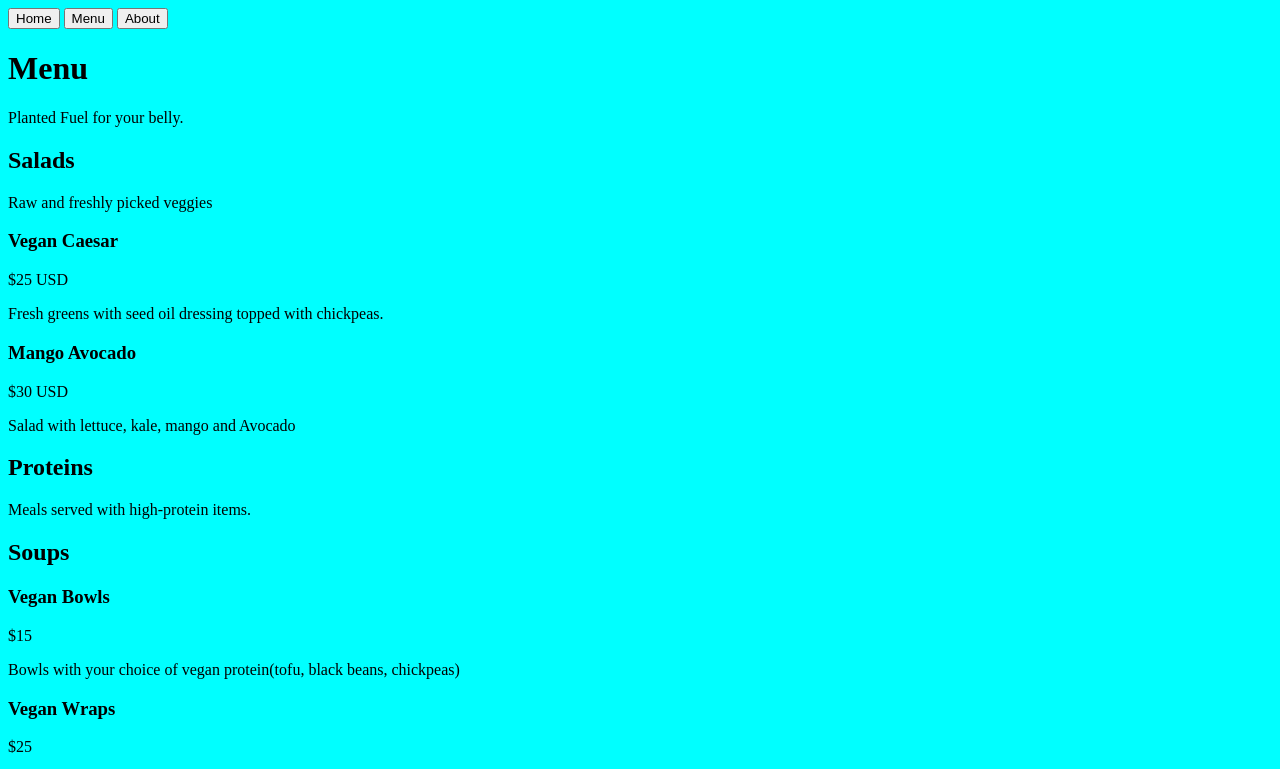
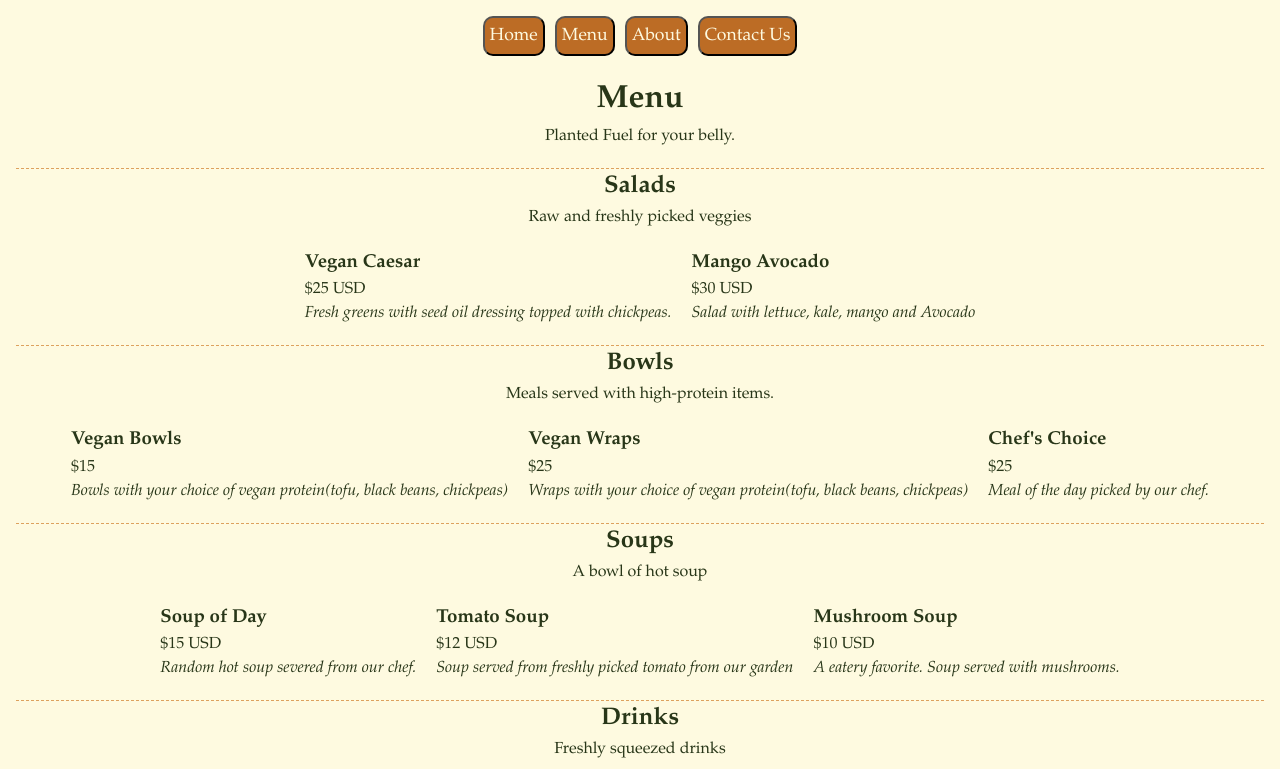
Before and after one commit to webtestingrun15/restaurant-page, a website built with webpack: page src/template.html in a window 1280 px wide. Both pictures are taken after a click on the button "Menu". Shown: the top 769 px of the page. Built offline with nearby package versions, Linux system fonts and the light colour scheme.

Commit message:
Style pages and add an about module

```diff
--- /dev/null
+++ b/src/about.js
@@ -0,0 +1,10 @@
+export { aboutDiv };
+  import tableImg from "/img/restaurant-table.jpg";
+
+const aboutDiv =
+  `<div class="about">
+        <h1>About Us</h1>
+        <p>We are the garden eatery. Our business was started by Chef Gigi on the Lunar surface.</p>
+        <img src="${tableImg}" alt="Table with Candles Outside">
+    </div>
+    `;
--- a/src/contact.js
+++ b/src/contact.js
@@ -1,18 +1,11 @@
-export { aboutDiv, contactDiv };
-  import tableImg from "/img/restaurant-table.jpg";
-const aboutDiv =
-  `<div class="about">
-        <h1>About Us</h1>
-        <p>We are the garden eatery. Our business was started by Chef Gigi on the Lunar surface.</p>
-        <img src="${tableImg}" alt="Table with Candles Outside">
-    </div>
-    `;
+export { contactDiv };
+
 
 const contactDiv =
   `<div class="contact">
         <h1>Contact Us</h1>
         <address>
-            Address:<br>
+            <b>Address:</b><br>
             The Garden Eatery<br>
             123 Golden Park Avenue <br>
             Left Lobe, Lunar 992923<br>
--- a/src/index.js
+++ b/src/index.js
@@ -1,7 +1,6 @@
 // src/index.js
-import { clearPage, contactLoad, menuLoad, pageLoad } from "./page-load";
+import { aboutLoad, clearPage, contactLoad, menuLoad, pageLoad } from "./page-load";
 import "./styles.css";
-// import { aboutDiv, contactDiv, heroDiv, menuDiv } from "./index.js";
 
 const homeButton = document.querySelector("#home");
 homeButton.addEventListener('click', function() {
@@ -18,6 +17,12 @@ menuButton.addEventListener('click', function () {
 const aboutButton = document.querySelector("#about");
 aboutButton.addEventListener('click', function () {
   clearPage();
+  aboutLoad();
+});
+
+const contactButton = document.querySelector("#contact");
+contactButton.addEventListener('click', function () {
+  clearPage();
   contactLoad();
 });
 
--- a/src/menu.js
+++ b/src/menu.js
@@ -2,10 +2,14 @@ export { menuDiv };
 
 const menuDiv =
   `<div class="menu">
+            <div class="intro">
                 <h1>Menu</h1>
                 <p>Planted Fuel for your belly.</p>
+            </div>
+            <div class="top-menu">
                 <h2>Salads</h2>
                 <p class="intro">Raw and freshly picked veggies</p>
+            </div>
             <div class="sub-menu">
                 <div class="menu-item">
                     <h3>Vegan Caesar</h3>
@@ -18,9 +22,10 @@ const menuDiv =
                     <p class="description">Salad with lettuce, kale, mango and Avocado</p>
                 </div>
             </div>
-            <h2>Proteins</h2>
+            <div class="top-menu">
+                 <h2>Bowls</h2>
                 <p class="intro">Meals served with high-protein items.</p>
-            <h2>Soups</h2>
+            </div>
             <div class="sub-menu">
                 <div class="menu-item">
                     <h3>Vegan Bowls</h3>
@@ -38,7 +43,10 @@ const menuDiv =
                     <div class="description">Meal of the day picked by our chef.</div>
                 </div>
             </div>
+            <div class="top-menu">
+                <h2>Soups</h2>
                 <p class="intro">A bowl of hot soup</p>
+            </div>
             <div class="sub-menu">
                 <div class="menu-item">
                     <h3>Soup of Day</h3>
@@ -56,8 +64,10 @@ const menuDiv =
                     <p class="description">A eatery favorite. Soup served with mushrooms.</p>
                 </div>
             </div>
+            <div class="top-menu">
                 <h2>Drinks</h2>
                 <p class="intro">Freshly squeezed drinks</p>
+            </div>
             <div class="sub-menu">
                 <div class="menu-item">
                     <h3>Pineapple Snapper</h3>
--- a/src/page-load.js
+++ b/src/page-load.js
@@ -1,7 +1,8 @@
-import { aboutDiv, contactDiv } from "./contact.js";
+import { aboutDiv } from "./about.js";
+import { contactDiv } from "./contact.js";
 import { menuDiv } from "./menu.js";
 import veggiesImg from "/img/chopping-veggies.jpg";
-export { clearPage, contactLoad, menuLoad, pageLoad };
+export { aboutLoad, clearPage, contactLoad, menuLoad, pageLoad };
 
 const contentDiv = document.querySelector(`#content`);
 
@@ -13,8 +14,12 @@ const menuLoad = ()=> {
     contentDiv.innerHTML = menuDiv;
 }
 
+const aboutLoad = () => {
+    contentDiv.innerHTML = aboutDiv;
+}
+
 const contactLoad = () => {
-    contentDiv.innerHTML = contactDiv + aboutDiv;
+    contentDiv.innerHTML = contactDiv;
 }
 
 const clearPage = () => {
--- a/src/styles.css
+++ b/src/styles.css
@@ -1,3 +1,120 @@
+:root {
+    --olive-leaf: #606c38ff;
+    --black-forest: #283618ff;
+    --cornsilk: #fefae0ff;
+    --sunlit-clay: #dda15eff;
+    --copperwood: #bc6c25ff;
+}
+
+/* Resets */
+*,
+*::before,
+*::after {
+    box-sizing: border-box;
+}
+
+*:not(dialog) {
+    margin: 0;
+    padding: 0;
+}
+
+input,
+button,
+textarea,
+select {
+    font: inherit;
+    font-size: 100%;
+    padding: 0;
+    margin: 0;
+    box-sizing: border-box;
+}
+
+/* remove default focus from Chrome Browsers */
+input:focus {
+    outline: none;
+}
+
 body {
-    background-color: aqua;
+    line-height: 1.5;
+    -webkit-font-smoothing: antialiased;
+    padding: 1rem;
 }
+
+img,
+picture,
+video,
+canvas,
+svg {
+    display: block;
+    max-width: 100%;
+}
+
+html {
+    font-family: 'Iowan Old Style', 'Palatino Linotype', 'URW Palladio L', P052, serif;
+    font-weight: normal;
+    background-color: var(--cornsilk);
+    color: var(--black-forest);
+}
+
+/* header */
+header > nav {
+    display: flex;
+    justify-content: center;
+    gap: 10px;
+}
+
+header {
+    margin-bottom: 20px;
+}
+
+/* navigation */
+button {
+    padding: 5px;
+    background-color: var(--copperwood);
+    color: var(--cornsilk);
+    border-radius: 10px;
+    font-size: 1.1rem;
+}
+
+
+/* hero */
+.hero > * {
+    margin-bottom: 10px;
+    text-align: center;
+}
+
+img {
+    margin: 0 auto;
+}
+
+/* menu */
+.menu > .intro {
+    text-align: center;
+}
+
+.menu > * {
+    margin-bottom: 10px;
+}
+
+.sub-menu {
+    display: flex;
+    justify-content: center;
+    gap: 20px;
+}
+
+.top-menu {
+    border-top: 1px dashed var(--sunlit-clay);
+    text-align: center;
+    margin: 20px 0;
+}
+
+.description {
+    font-style: italic;
+}
+
+/* about */
+.about > *,
+.contact > * {
+    margin-bottom: 10px;
+    text-align: center;
+}
--- a/src/template.html
+++ b/src/template.html
@@ -13,6 +13,7 @@
             <button id="home">Home</button>
             <button id="menu">Menu</button>
             <button id="about">About</button>
+            <button id="contact">Contact Us</button>
         </nav>
     </header>
     <div id="content">
```
Lines whose indentation alone changed are shown as unchanged.
